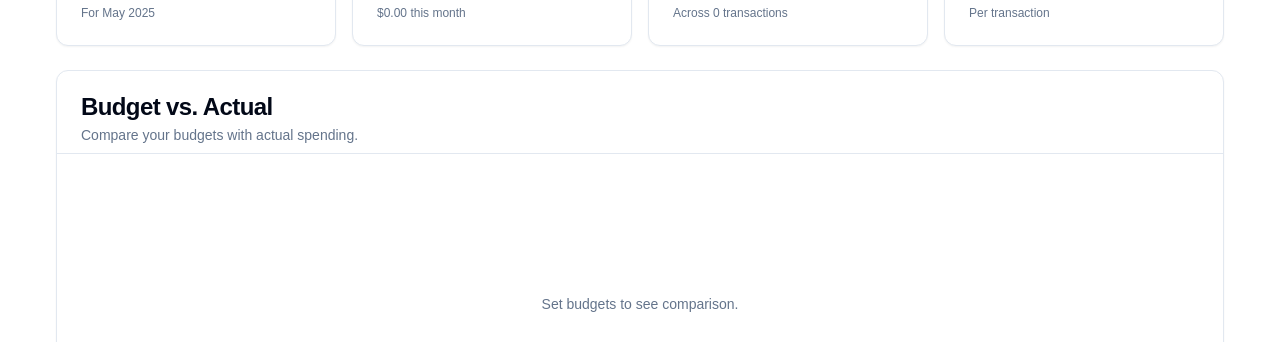
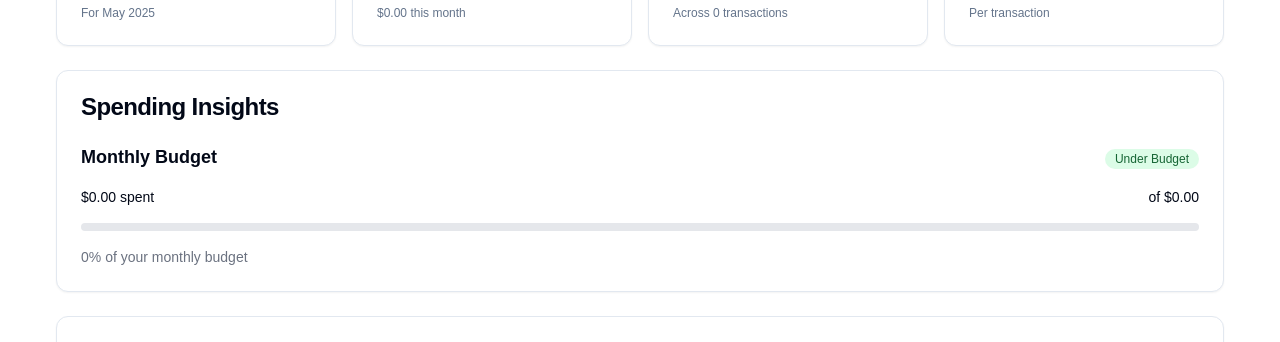
Before and after one commit to devang-altf4/finance-visualizer, a Next.js app: page / in a window 1280 px wide. Shown: the part 160-502 px from the top of the page. Built offline with nearby package versions, Linux system fonts and the light colour scheme; no server answers; the database is empty.

Commit message:
added spending insights

```diff
--- a/app/page.tsx
+++ b/app/page.tsx
@@ -11,6 +11,7 @@ import CategoryPieChart from "@/components/category-pie-chart"
 import DashboardSummary from "@/components/dashboard-summary"
 import BudgetForm from "@/components/budget-form"
 import BudgetComparisonChart from "@/components/budget-comparison-chart"
+import SpendingInsights from "@/components/spending-insights"
 import type { Transaction, Budget } from "@/lib/types"
 
 export default function Home() {
@@ -134,6 +135,11 @@ export default function Home() {
         <DashboardSummary transactions={transactions} />
       </div>
 
+      {/* Spending Insights Component */}
+      <div className="mb-6">
+        <SpendingInsights transactions={transactions} budgets={budgets} />
+      </div>
+
       <div className="flex flex-col gap-4">
         {/* Budget vs. Actual Chart */}
         <Card className="w-full border rounded-lg overflow-hidden">
--- /dev/null
+++ b/components/spending-insights.tsx
@@ -0,0 +1,78 @@
+"use client"
+
+import { Card, CardContent, CardHeader, CardTitle } from "@/components/ui/card"
+import type { Transaction, Budget } from "@/lib/types"
+
+interface SpendingInsightsProps {
+  transactions: Transaction[]
+  budgets: Budget[]
+}
+
+export default function SpendingInsights({ transactions, budgets }: SpendingInsightsProps) {
+  // Calculate total spending for current month
+  const currentDate = new Date()
+  const currentMonth = currentDate.getMonth()
+  const currentYear = currentDate.getFullYear()
+
+  const totalSpent = transactions
+    .filter(t => {
+      const date = new Date(t.date)
+      return date.getMonth() === currentMonth && date.getFullYear() === currentYear
+    })
+    .reduce((sum, t) => sum + t.amount, 0)
+
+  const totalBudget = budgets.reduce((sum, b) => sum + b.amount, 0)
+  const spentPercentage = totalBudget > 0 ? (totalSpent / totalBudget) * 100 : 0
+
+  const getBudgetStatus = () => {
+    if (spentPercentage <= 80) return "Under Budget"
+    if (spentPercentage <= 100) return "Near Limit"
+    return "Over Budget"
+  }
+
+  const getBudgetStatusColor = () => {
+    if (spentPercentage <= 80) return "bg-green-500"
+    if (spentPercentage <= 100) return "bg-yellow-500"
+    return "bg-red-500"
+  }
+
+  return (
+    <Card>
+      <CardHeader>
+        <CardTitle>Spending Insights</CardTitle>
+      </CardHeader>
+      <CardContent className="space-y-4">
+        <div className="flex justify-between items-baseline">
+          <h3 className="text-lg font-semibold">Monthly Budget</h3>
+          <span
+            className={`inline-flex items-center px-2.5 py-0.5 rounded-full text-xs font-medium ${
+              spentPercentage <= 80
+                ? "bg-green-100 text-green-800"
+                : spentPercentage <= 100
+                ? "bg-yellow-100 text-yellow-800"
+                : "bg-red-100 text-red-800"
+            }`}
+          >
+            {getBudgetStatus()}
+          </span>
+        </div>
+
+        <div className="flex justify-between text-sm">
+          <span>${totalSpent.toFixed(2)} spent</span>
+          <span>of ${totalBudget.toFixed(2)}</span>
+        </div>
+
+        <div className="relative w-full h-2 bg-gray-200 rounded-full overflow-hidden">
+          <div
+            className={`absolute left-0 top-0 h-full transition-all duration-300 ${getBudgetStatusColor()}`}
+            style={{ width: `${Math.min(spentPercentage, 100)}%` }}
+          />
+        </div>
+
+        <p className="text-sm text-gray-500">
+          {spentPercentage.toFixed(0)}% of your monthly budget
+        </p>
+      </CardContent>
+    </Card>
+  )
+}
```
